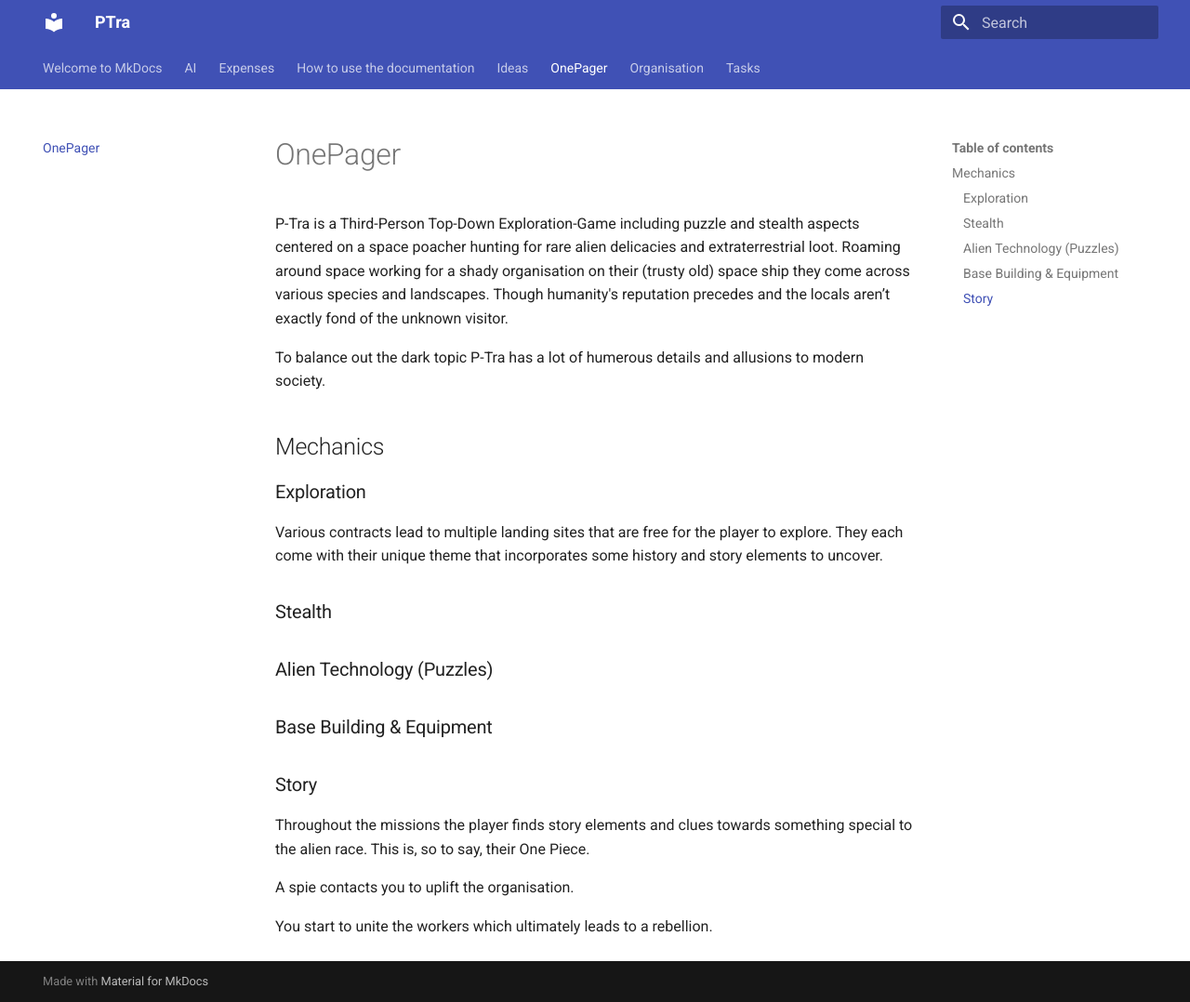
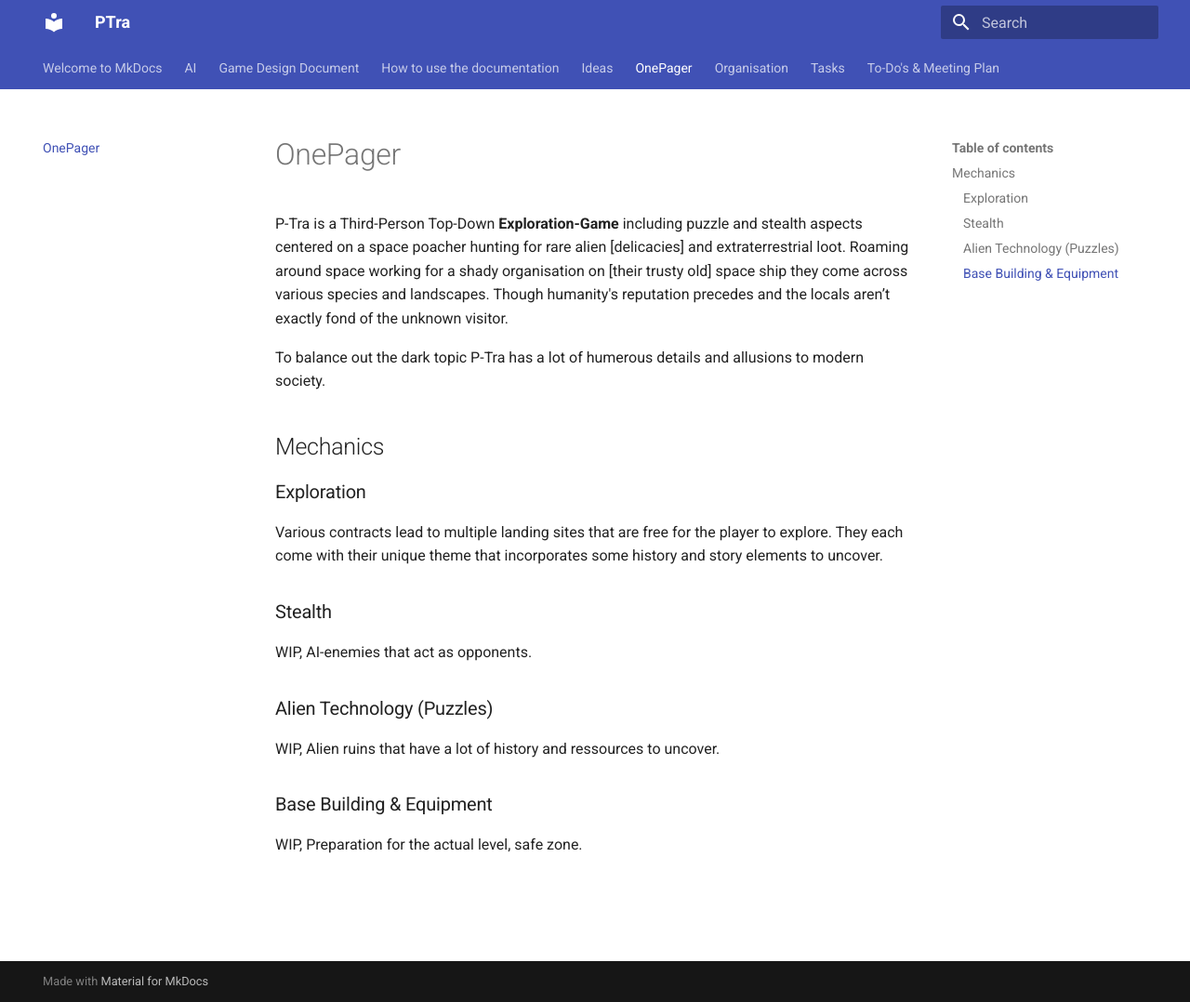
Before and after one commit to L1mee/PTra, an MkDocs documentation site: the page built from docs/onepager.md, in a window 1280 px wide and 1078 px high. Shown: the whole window at 93% size. Built offline with MkDocs 1.6.1 and Material for MkDocs 9.7.7, drawn with Linux system fonts in a browser that asks for light colours.

Commit message:
Added Meeting

```diff
--- a/docs/onepager.md
+++ b/docs/onepager.md
@@ -1,6 +1,6 @@
 # OnePager
 
-P-Tra is a Third-Person Top-Down Exploration-Game including puzzle and stealth aspects centered on a space poacher hunting for rare alien delicacies and extraterrestrial loot. Roaming around space working for a shady organisation on their (trusty old) space ship they come across various species and landscapes. Though humanity's reputation precedes and the locals aren’t exactly fond of the unknown visitor.
+P-Tra is a Third-Person Top-Down **Exploration-Game** including puzzle and stealth aspects centered on a space poacher hunting for rare alien [delicacies] and extraterrestrial loot. Roaming around space working for a shady organisation on [their trusty old] space ship they come across various species and landscapes. Though humanity's reputation precedes and the locals aren’t exactly fond of the unknown visitor.
 
 To balance out the dark topic P-Tra has a lot of humerous details and allusions to modern society.
 
@@ -12,14 +12,12 @@ Various contracts lead to multiple landing sites that are free for the player to
 
 ### Stealth
 
+WIP, AI-enemies that act as opponents.
+
 ### Alien Technology (Puzzles)
+
+WIP, Alien ruins that have a lot of history and ressources to uncover.
 
 ### Base Building & Equipment
 
-### Story
-
-Throughout the missions the player finds story elements and clues towards something special to the alien race. This is, so to say, their One Piece.
-
-A spie contacts you to uplift the organisation.
-
-You start to unite the workers which ultimately leads to a rebellion.
+WIP, Preparation for the actual level, safe zone.
```
Also changed, not shown: docs/expenses.md (deleted, +0 -31 lines), docs/gdd.md (added, +73 -0 lines), docs/timeline.md (+6 -3 lines), docs/todays-todo.md (added, +11 -0 lines).
